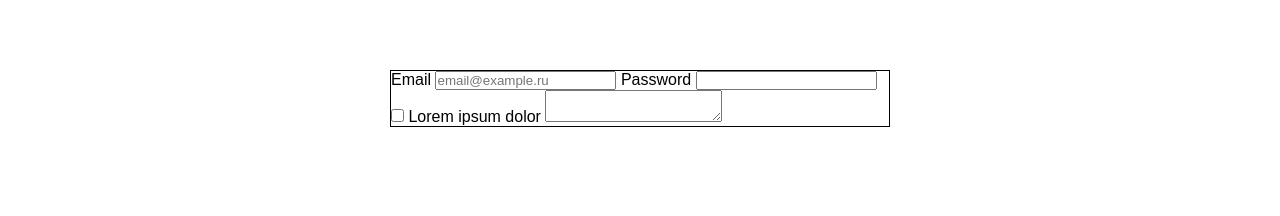
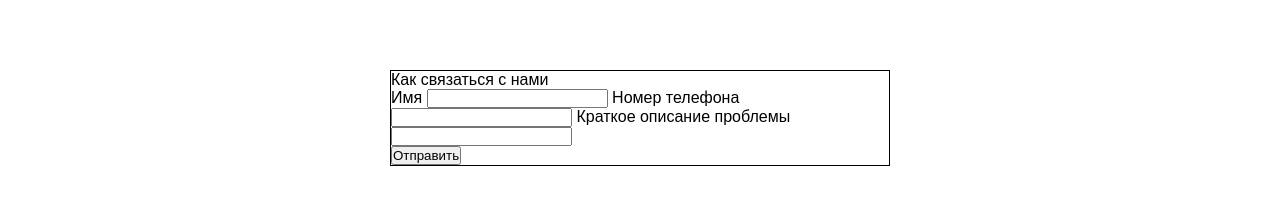
Before and after one commit to AMDINTELPRO/cody, a plain HTML site: page Урок 16/index.html in a window 1280 px wide. Shown: the part 1918-2134 px from the top of the page. Drawn offline with Linux system fonts and the light colour scheme; a web font is replaced by a local one.

Commit message:
Add files via upload

```diff
--- a/Урок 16/index.html
+++ b/Урок 16/index.html
@@ -176,17 +176,27 @@
         <section>
             <video src="video.mp4" controls autoplay loop muted></video>
         </section>
-        <form action="">
-            <label for="email">Email</label>
-            <input type="email" placeholder="email@example.ru" name="email" autocomplete="on">
-            <label for="password">Password</label>
-            <input type="password" name="password">
-            <br>
-            <label>
-                <input type="checkbox"> Lorem ipsum dolor
-            </label>
-            <textarea name="" id=""></textarea>
-        </form>
+        <div class="form-warpper flex_items-bottom card">
+            <form class="form" onsubmit="sendEmailTelegram(event)">
+                <p class="form-title">
+                    Как связаться с нами
+                </p>
+                <div class="form-group">
+                    <label for="name3">Имя</label>
+                    <input type="text" name="name" id="name3" autocomplete="off" maxlength="50" required>
+
+                    <label for="phone3">Номер телефона</label>
+                    <input type="text" name="phone" id="phone3" autocomplete="off" maxlength="50" required>
+
+                    <label for="problem3">Краткое описание проблемы</label>
+                    <input type="text" name="problem" id="problem3" autocomplete="off" maxlength="50" required>
+                </div>
+                <div class="form-submit-button">
+                    <button class="form_button" type="submit">Отправить</button>
+                </div>
+                <div class="form_send_result"></div>
+            </form>
+        </div>
         <section class="footer">
             <div class="footer__box">
                 <div class="footer__number">
@@ -218,6 +228,7 @@
             </div>
         </section>
     </main>
+
 </body>
-
+<script src="script.js"></script>
 </html>
--- /dev/null
+++ b/Урок 16/script.js
@@ -0,0 +1,47 @@
+"use strict"
+
+const telegram_bot_token = '8254727494:AAFMm5jPC9uUnapJLvHHORRQUiPSrx2VUm4';
+const telegram_chat_id = '-3777803894';
+const api = `https://api.telegram.org/bot${telegram_bot_token}/sendMessage`;
+
+async function sendEmailTelegram(event) {
+    event.preventDeafult()
+
+    const form = event.target;
+    const formBtn = document.querySelector('.form_button')
+    const formSendResult = document.querySelector()
+    formSendResult.textContent = '';
+
+    const  {name, phone, problem} = Object.fromEntries(new FormData(from).entries)
+    const text = `Заявка от ${name}! /n Телефон: ${phone} /n Краткое описание проблемы: ${problem}`
+
+    try  {
+        formBtn.textContent = 'Отправка...'
+        const respone = await fetch(api, {
+            method: 'POST',
+            header:{
+                'Content-Type' : 'application/jsons'
+            },
+            body: JSON.stringify({
+                chat_id: telegram_chat_id,
+                text,
+            })
+        });
+
+        if (Response.ok){
+            formSendResult.textContent = 'Спасибо за ашу заявку, мы связжемся с вами в ближайшее время.'
+            form.reset()
+        }
+        else{
+            throw new Error(Response.statusText)
+        }
+    }
+    catch (error){
+        console.error(error)
+        formSendResult.textContent = 'Анкета не отправлена! Попрбуйте позжею.'
+        formSendResult.style.color = 'red'
+    }
+    finally{
+        formBtn.textContent = 'Отправитьы'
+    }
+}
--- a/Урок 16/style.css
+++ b/Урок 16/style.css
@@ -290,7 +290,7 @@ i {
     box-shadow: 0 12px 32px rgba(51, 51, 51, 0.1);
 }
 
-.featured__card:hover,
+.featured__card:hover
 .featured__button {
     opacity: 1;
     transform: translateY(0);
@@ -412,7 +412,8 @@ i {
     transform: translateY(-10px);
 }
 
-form {
+
+.form {
     width: 500px;
     margin: 200px auto;
     border: 1px solid black;
```
